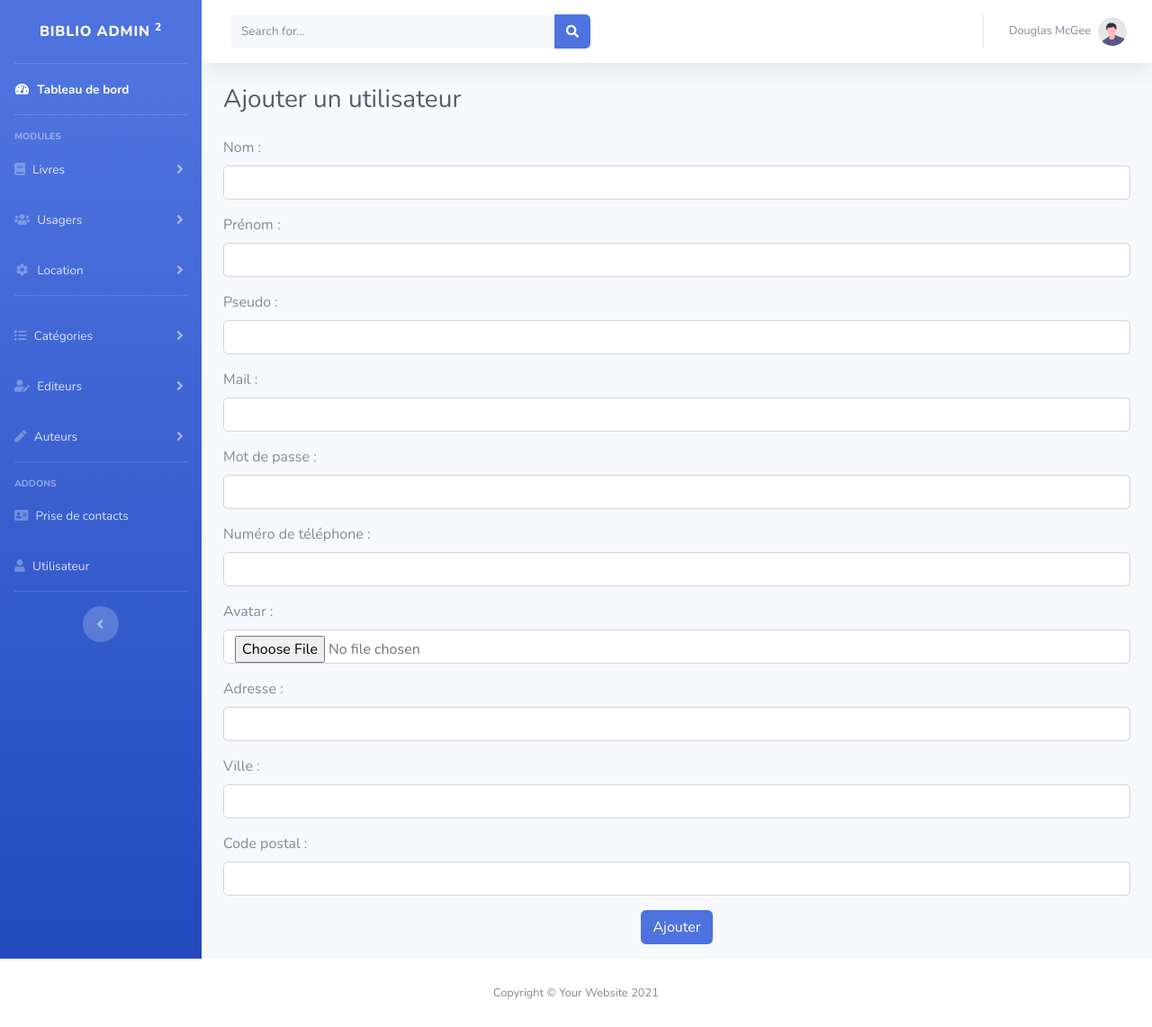
After one commit to Mathieu-Sanchez2/Biblio, a PHP site: page /biblio/admin/utilisateur/add.php in a window 1280 px wide. The commit adds this page. Shown: the whole page at 90% size. Run offline with PHP 8.4, Linux system fonts and the light colour scheme.

Commit message:
Module utilisateur
Ajout liste user, + add et delete user avec gestion de l'avatar

```diff
--- a/admin/livre/index.php
+++ b/admin/livre/index.php
@@ -92,7 +92,7 @@
                                     <td><?= $livre['id'] ?></td>
                                     <td><?= $livre['num_ISBN'] ?></td>
                                     <td>@mdo</td>
-                                    <td><?= $livre['titre'] ?></td>
+                                    <td><a href="single.php?id=<?= $livre['id'] ?>"><?= $livre['titre'] ?></a></td>
                                     <td><?= substr($livre['resume'], 0, 100) ?> [...]</td>
                                     <td><?= $livre['prix'] ?> €</td>
                                     <td><?= $date->format('d/m/Y') ?></td>
--- /dev/null
+++ b/admin/utilisateur/add.php
@@ -0,0 +1,90 @@
+<?php
+    include '../config/config.php';
+?>
+<!DOCTYPE html>
+<html lang="fr">
+<head>
+    <meta charset="utf-8">
+    <meta http-equiv="X-UA-Compatible" content="IE=edge">
+    <meta name="viewport" content="width=device-width, initial-scale=1, shrink-to-fit=no">
+    <meta name="description" content="">
+    <meta name="author" content="">
+    <title>SB Admin 2 - Dashboard</title>
+    <!-- Custom fonts for this template-->
+    <link href="http://localhost/biblio/admin/vendor/fontawesome-free/css/all.min.css" rel="stylesheet" type="text/css">
+    <link href="https://fonts.googleapis.com/css?family=Nunito:200,200i,300,300i,400,400i,600,600i,700,700i,800,800i,900,900i" rel="stylesheet">
+    <!-- Custom styles for this template-->
+    <link href="http://localhost/biblio/admin/css/sb-admin-2.min.css" rel="stylesheet">
+</head>
+<body id="page-top">
+    <!-- Page Wrapper -->
+    <div id="wrapper">
+        <?php
+            include '../includes/sidebar.php';
+        ?>
+        <!-- Content Wrapper -->
+        <div id="content-wrapper" class="d-flex flex-column">
+            <!-- Main Content -->
+            <?php
+                    include '../includes/topbar.php';
+                ?>
+                <!-- Begin Page Content -->
+                <div class="container-fluid">
+                    <!-- Page Heading -->
+                    <div class="d-sm-flex align-items-center justify-content-between mb-4">
+                        <h1 class="h3 mb-0 text-gray-800">Ajouter un utilisateur</h1>
+                    </div>
+                    <form action="action.php" method="POST" enctype="multipart/form-data">
+                        <div class="mb-3">
+                            <label for="nom" class="form-label">Nom :</label>
+                            <input type="text" name="nom" class="form-control" id="nom">
+                        </div>
+                        <div class="mb-3">
+                            <label for="prenom" class="form-label">Prénom :</label>
+                            <input type="text" name="prenom" class="form-control" id="prenom">
+                        </div>
+                        <div class="mb-3">
+                            <label for="pseudo" class="form-label">Pseudo :</label>
+                            <input type="text" name="pseudo" class="form-control" id="pseudo">
+                        </div>
+                        <div class="mb-3">
+                            <label for="mail" class="form-label">Mail :</label>
+                            <input type="email" name="mail" class="form-control" id="mail">
+                        </div>
+                        <div class="mb-3">
+                            <label for="mdp" class="form-label">Mot de passe :</label>
+                            <input type="password" name="mdp" class="form-control" id="mdp">
+                        </div>
+                        <div class="mb-3">
+                            <label for="numero_telephone" class="form-label">Numéro de téléphone :</label>
+                            <input type="text" name="numero_telephone" class="form-control" id="numero_telephone">
+                        </div>
+                        <div class="mb-3">
+                            <label for="avatar" class="form-label">Avatar :</label>
+                            <input type="file" name="avatar" class="form-control" id="avatar">
+                        </div>
+                        <div class="mb-3">
+                            <label for="adresse" class="form-label">Adresse :</label>
+                            <input type="text" name="adresse" class="form-control" id="adresse">
+                        </div>
+                        <div class="mb-3">
+                            <label for="ville" class="form-label">Ville :</label>
+                            <input type="text" name="ville" class="form-control" id="ville">
+                        </div>
+                        <div class="mb-3">
+                            <label for="code_postal" class="form-label">Code postal :</label>
+                            <input type="text" name="code_postal" class="form-control" id="code_postal">
+                        </div>
+                        <div class="mb-3 text-center">
+                            <input type="submit" class="btn btn-primary" value="Ajouter" name="btn_add_utilisateur">
+                        </div>
+                    </form>
+                </div>
+                <!-- /.container-fluid -->
+            </div>
+            <!-- End of Main Content -->
+            <?php
+                include '../includes/footer.php';
+            ?>
+</body>
+</html>
```
Also changed, not shown: admin/utilisateur/action.php (added, +94 -0 lines), admin/utilisateur/index.php (+37 -0 lines), admin/utilisateur/update.php (added, +45 -0 lines), admin/img/avatar/user2.png (added), admin/img/avatar/user3.png (added), admin/img/avatar/user6.png (added), admin/img/avatar/user7.png (added).
